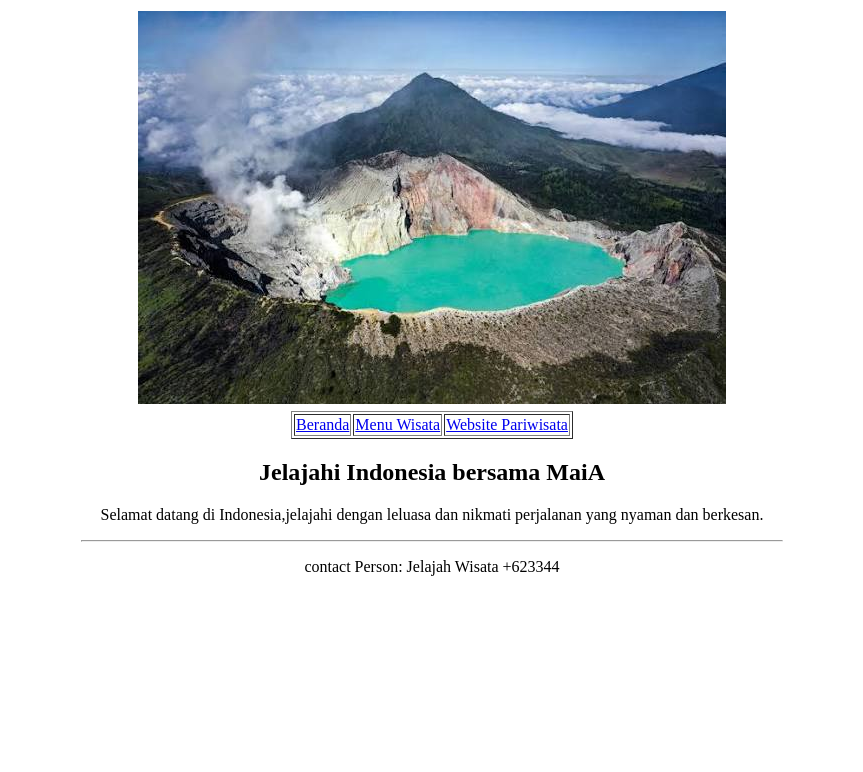
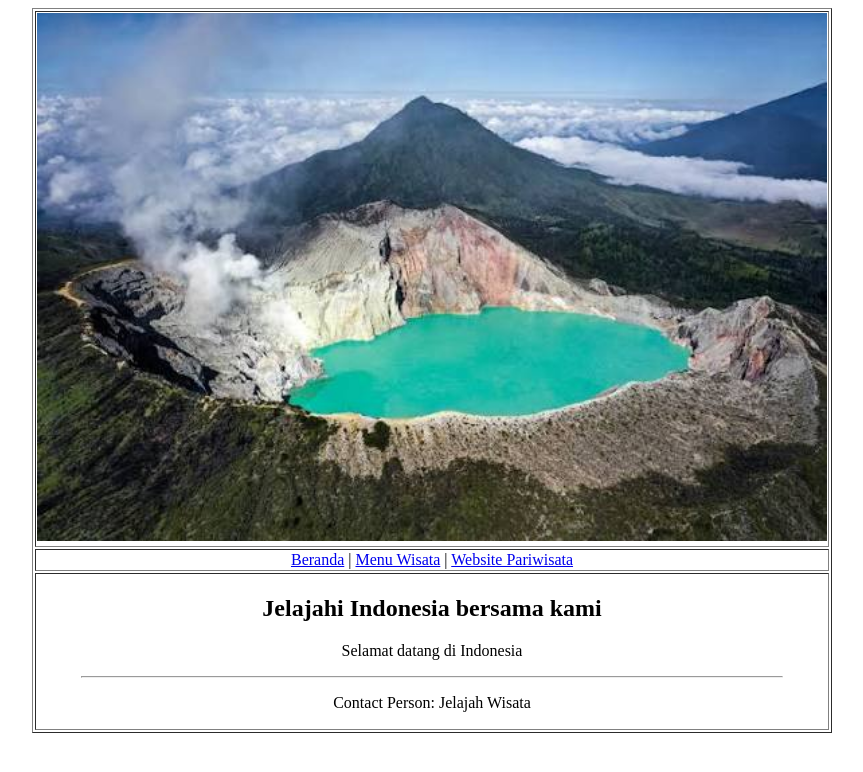
Before and after one commit to najwahalwa55-prog/Hyperlink-, a plain HTML site: page index.html in a window 1280 px wide. Shown: the whole page, without its empty margins (208-1071 px from the left). Drawn offline with Linux system fonts and the light colour scheme.

Commit message:
Refactor index.html for improved layout and content
Updated the structure and styling of the HTML document, including table attributes and content.

```diff
--- a/index.html
+++ b/index.html
@@ -1,29 +1,37 @@
 <!DOCTYPE html>
 <html>
 <head>
-        <title>
-            Wisata Banyuwangi
-        </title>
+    <title>Wisata Banyuwangi</title>
 </head>
 <body>
-        <table align="center">
-            <tr align="auto">
+    <table border="1" align="center" width="800px">
+
+
+        <tr align="center">
             <td>
-                    <img src="Foto/kawahijen.jpeg">
+                <img src="Foto/kawahijen.jpeg" width="100%" alt="Banner Kawah Ijen">
             </td>
         </tr>
-        <table border="1" align="center" >
-            <tr>
-                <td><a href="Beranda.html">Beranda</a></td>
-                <td><a href="menuwisata">Menu Wisata</a></td>
-                <td><a href="#">Website Pariwisata</a></td>
+
+
+        <tr align="center">
+            <td>
+                <a href="Beranda.html">Beranda</a> |
+                <a href="menuwisata">Menu Wisata</a> |
+                <a href="#">Website Pariwisata</a>
+            </td>
         </tr>
-        <table align="center">
-            <h2 align="center">Jelajahi Indonesia bersama MaiA</h2>
-            <P align="center">Selamat datang di Indonesia,jelajahi dengan leluasa dan nikmati perjalanan yang nyaman dan berkesan.</P>
+
+        <tr align="center">
+            <td>
+                <h2>Jelajahi Indonesia bersama kami</h2>
+                <p>Selamat datang di Indonesia</p>
                 <hr width="700px">
-            <p align="center">contact Person: Jelajah Wisata +623344</p>
+                <p>Contact Person: Jelajah Wisata</p>
+            </td>
+        </tr>
+
     </table>
-        </table>
+
 </body>
     </html>
```
Lines whose indentation alone changed are shown as unchanged.
